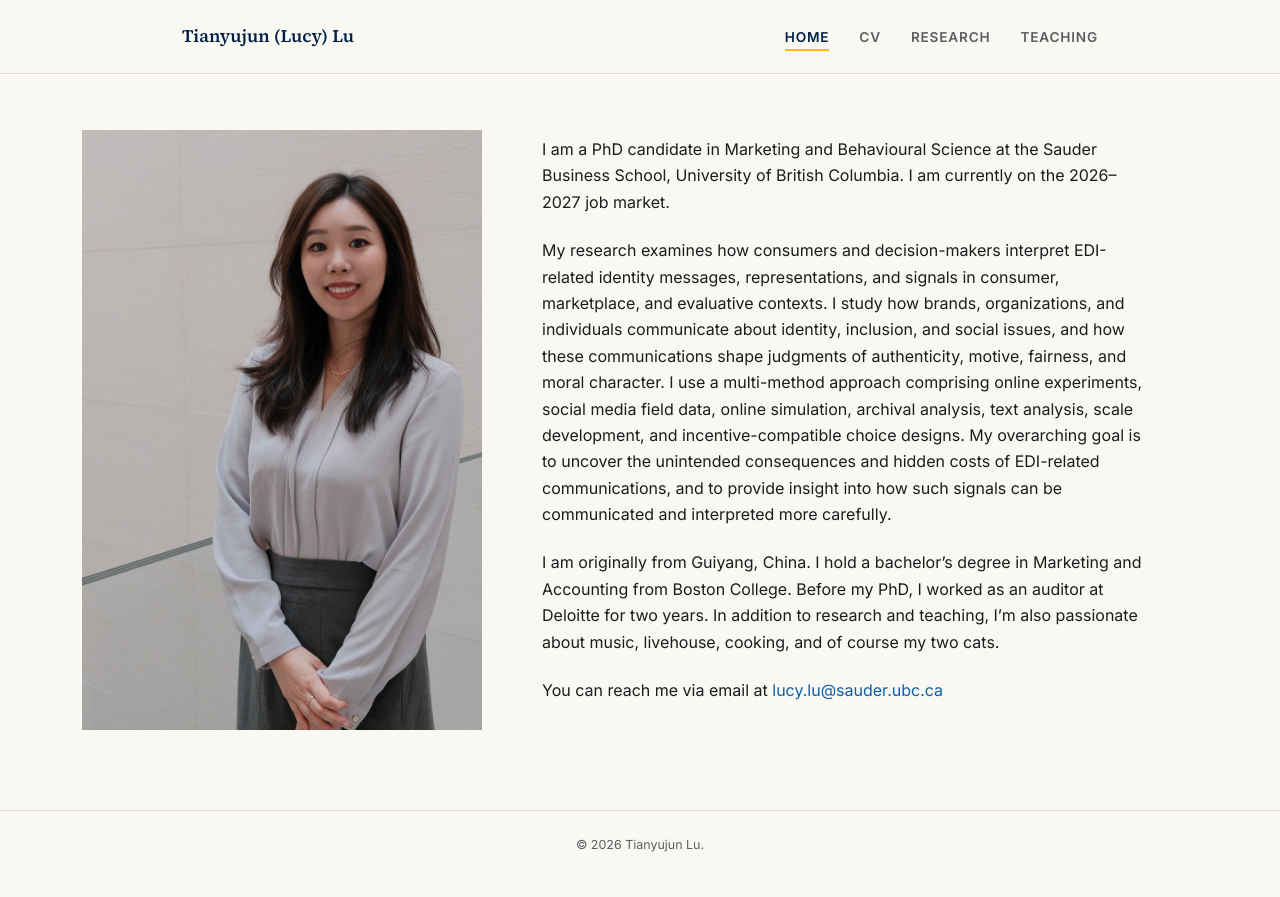
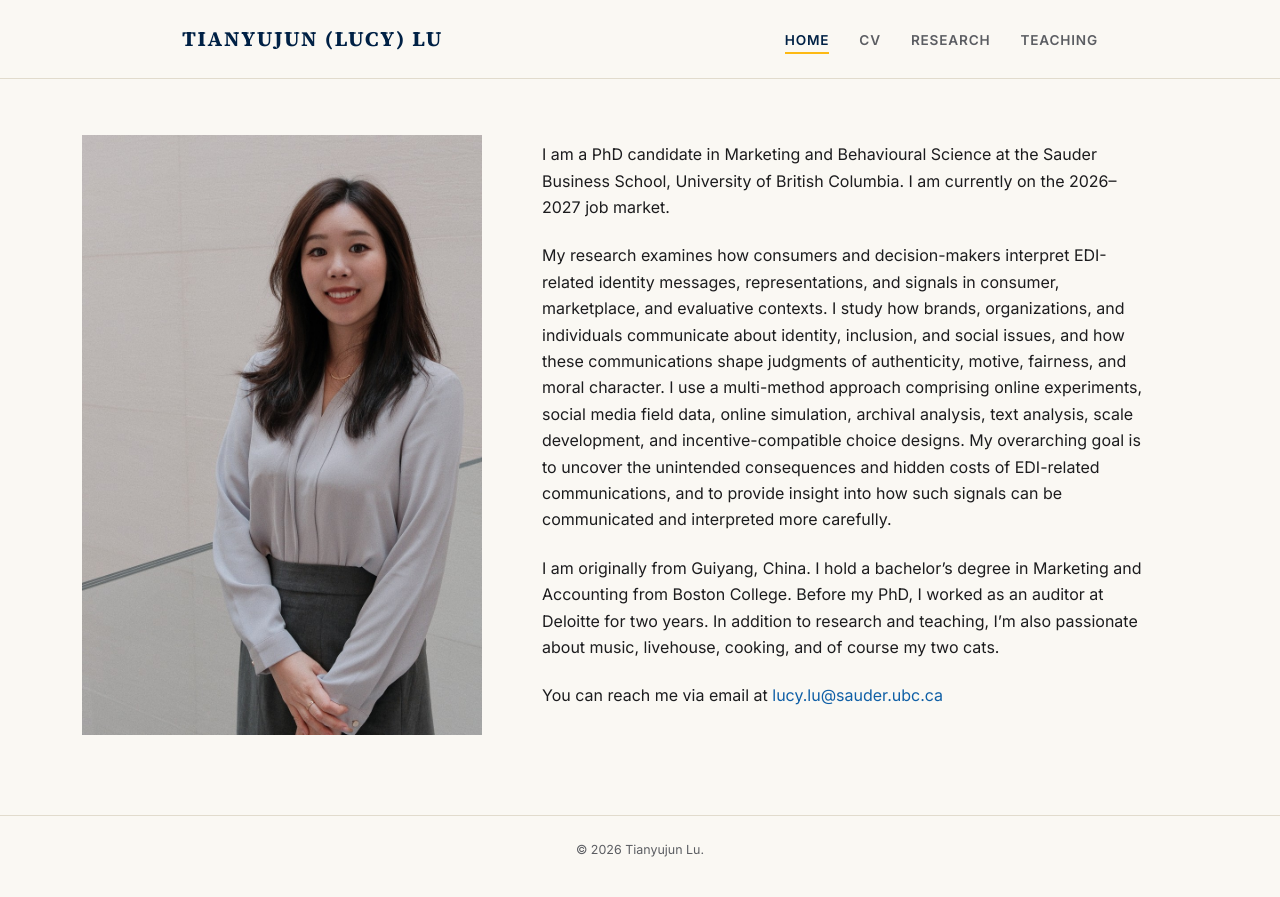
Before and after one commit to zzhzoe/lucy, a plain HTML site: page index.html in a window 1280 px wide. Drawn offline with Linux system fonts and the light colour scheme.

Commit message:
Update style.css

```diff
--- a/style.css
+++ b/style.css
@@ -45,8 +45,10 @@ a:hover{color:var(--ubc-blue); text-decoration:underline;}
 }
 .nav-name{
   font-family:var(--serif);
-  font-weight:600;
-  font-size:1.1rem;
+  font-weight:700;
+  font-size:1.3rem;
+  letter-spacing:0.08em;
+  text-transform:uppercase;
   color:var(--ubc-blue);
 }
 .nav-links{
```
